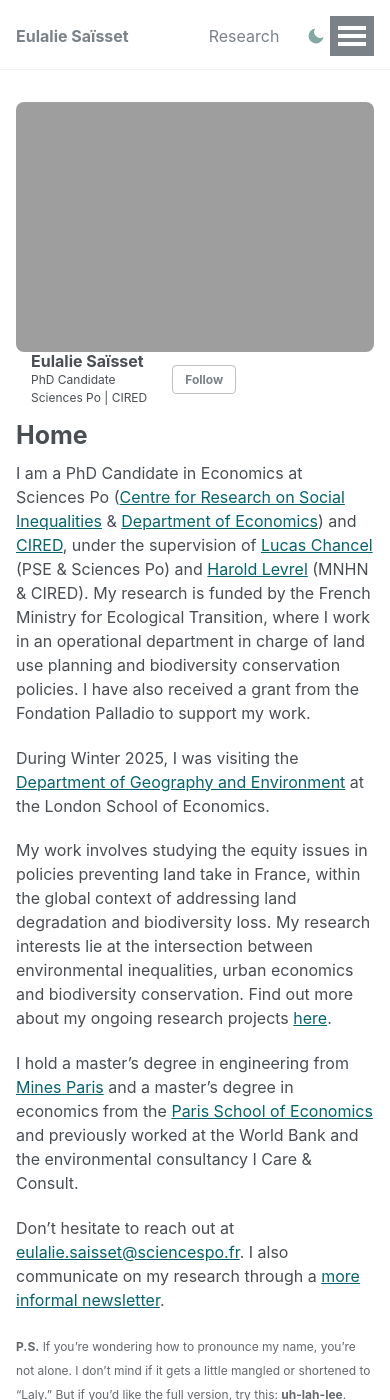
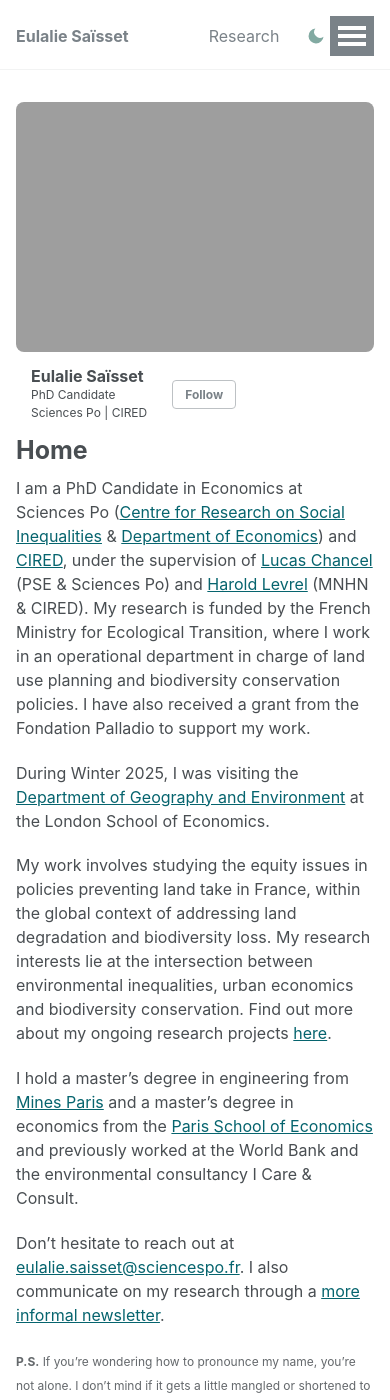
Before and after one commit to eulaliesaisset/eulaliesaisset.github.io, a Jekyll site: the page built from _pages/about.md, in a window 390 px wide and 1400 px high. Built offline with Jekyll 4.4.1, drawn with Linux system fonts in a browser that asks for light colours.

Commit message:
Increase spacing between profile picture and name on mobile
Add 15px margin-bottom to author avatar on mobile devices for better visual separation.

Co-Authored-By: Claude Sonnet 4.5 <noreply@anthropic.com>

```diff
--- a/_sass/_sidebar.scss
+++ b/_sass/_sidebar.scss
@@ -106,9 +106,11 @@
   width: 100%; // Full width on mobile devices
   margin-left: 0; // Aligns the image to the left
   margin-right: auto; // Optional: centers the right margin if needed
+  margin-bottom: 15px; // Add space below picture on mobile
 
   @include breakpoint($large) {
     width: 80%; // Slightly smaller than the sidebar width on larger screens
+    margin-bottom: 0; // Remove bottom margin on desktop
   }
 
   img {
```
